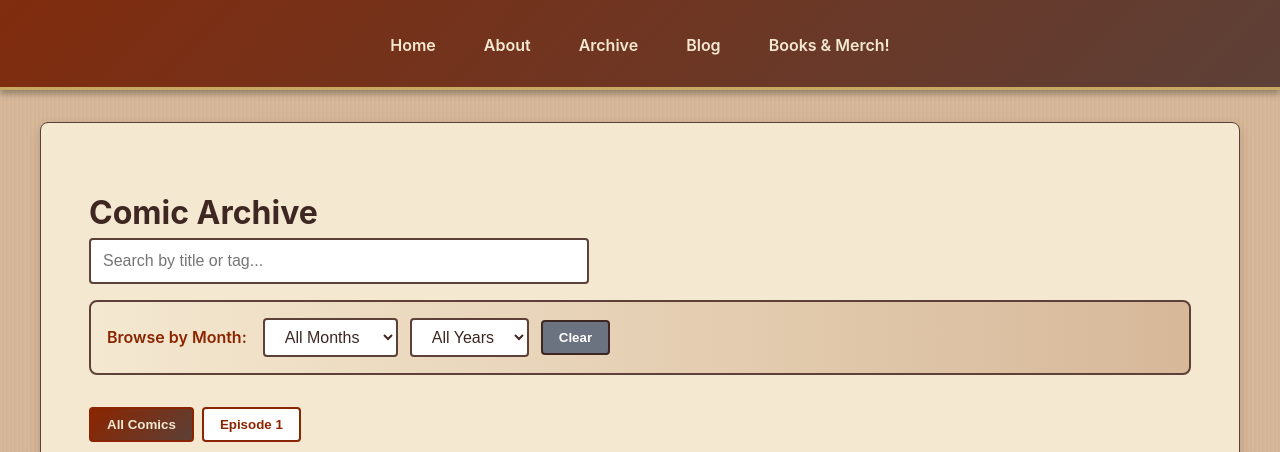
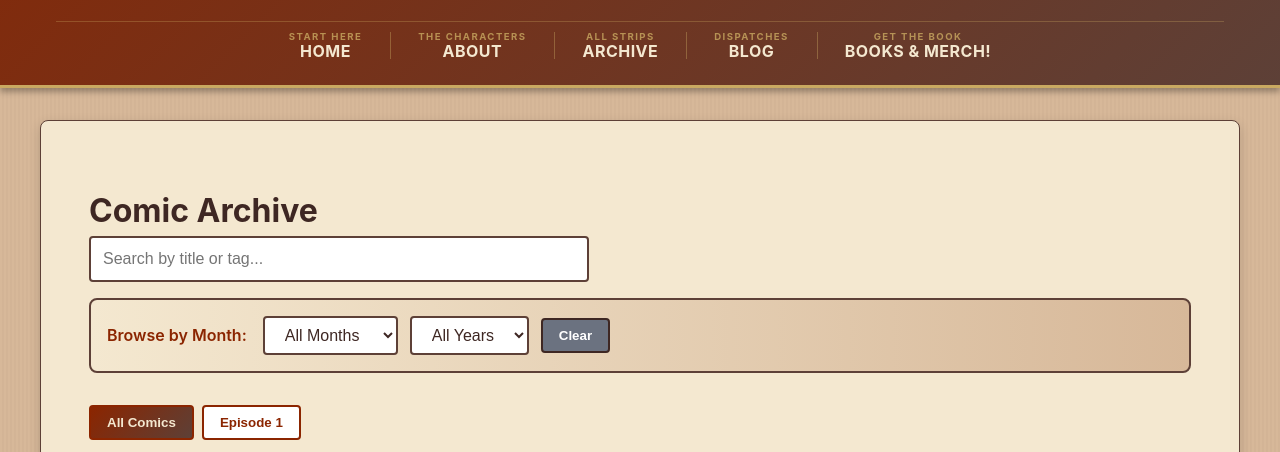
Before and after one commit to joecatholic/joecatholic-webcomic, a Jekyll site: the page built from archive.html, in a window 1280 px wide. Shown: the part 432-884 px from the top of the page. Built offline with Jekyll 4.4.1, drawn with Linux system fonts in a browser that asks for light colours; grey boxes are pictures that could not be loaded.

Commit message:
Update style.css

```diff
--- a/assets/css/style.css
+++ b/assets/css/style.css
@@ -73,26 +73,75 @@ header {
     text-shadow: 1px 1px 2px rgba(0, 0, 0, 0.5);
 }
 
-/* Navigation */
+/* Navigation - Opalhaus-inspired double-line adventure style */
+nav {
+    border-top: 1px solid rgba(201, 169, 97, 0.3);
+    margin-top: 1rem;
+}
+
 nav ul {
     list-style: none;
     display: flex;
     justify-content: center;
     gap: 0;
-    margin-top: 1rem;
     flex-wrap: wrap;
+    padding: 0;
+    margin: 0;
+}
+
+nav li {
+    position: relative;
+}
+
+/* Divider between nav items */
+nav li + li::before {
+    content: '';
+    position: absolute;
+    left: 0;
+    top: 20%;
+    height: 60%;
+    width: 1px;
+    background: rgba(201, 169, 97, 0.4);
 }
 
 nav a {
     color: var(--parchment);
     text-decoration: none;
-    font-weight: 600;
+    padding: 0.6rem 1.75rem;
+    display: flex;
+    flex-direction: column;
+    align-items: center;
+    gap: 0.1rem;
+    position: relative;
     transition: all 0.3s;
-    padding: 0.75rem 1.5rem;
-    display: block;
-    position: relative;
+    overflow: hidden;
 }
 
+/* Small label above - the "punch" */
+nav a::before {
+    content: attr(data-label);
+    display: block;
+    font-size: 0.6rem;
+    font-weight: 700;
+    letter-spacing: 0.15em;
+    text-transform: uppercase;
+    color: var(--gold);
+    opacity: 0.8;
+    transition: all 0.3s;
+    line-height: 1;
+}
+
+/* Main link text */
+nav a span {
+    font-size: 1rem;
+    font-weight: 700;
+    letter-spacing: 0.03em;
+    text-transform: uppercase;
+    transition: all 0.3s;
+    line-height: 1;
+}
+
+/* Animated underline */
 nav a::after {
     content: '';
     position: absolute;
@@ -106,11 +155,26 @@ nav a::after {
 }
 
 nav a:hover::after {
-    width: 80%;
+    width: 70%;
 }
 
 nav a:hover {
     color: var(--gold);
+    background: rgba(255, 255, 255, 0.05);
+}
+
+nav a:hover::before {
+    opacity: 1;
+    color: var(--orange-pop);
+}
+
+/* Active page highlight */
+nav a.active {
+    color: var(--gold);
+}
+
+nav a.active::after {
+    width: 70%;
 }
 
 /* Main Content */
@@ -976,8 +1040,15 @@ footer p {
     }
 
     nav a {
-        padding: 0.6rem 1rem;
-        font-size: 0.95rem;
+        padding: 0.5rem 1rem;
+    }
+
+    nav a span {
+        font-size: 0.85rem;
+    }
+
+    nav a::before {
+        font-size: 0.5rem;
     }
 
     .comic-nav {
```
